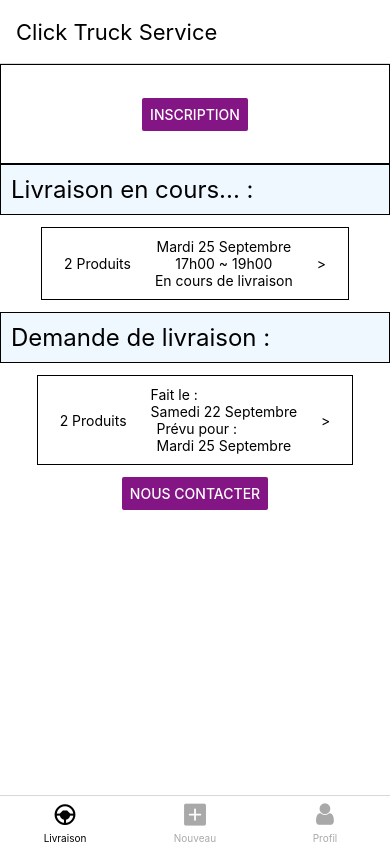
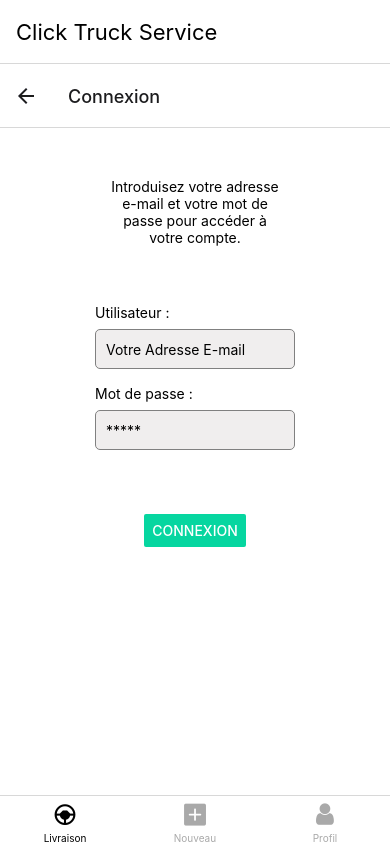
Before and after one commit to JoK3R59/CtsAppClient, a React Native app: screen /Connexion in a window 390 px wide. Built offline with nearby package versions, Linux system fonts and the light colour scheme.

Commit message:
V.0.0.7
Ajout de la page Connexion par LoginScreen + ajout du bouton Connexion

```diff
--- a/src/_shared/_subLogin.js
+++ b/src/_shared/_subLogin.js
@@ -20,6 +20,14 @@ const _subLogin = ({ navigation }) => {
              }}
              title="Inscription"
              color="#841584"
+            />
+
+            <Button
+             onPress={ () => {
+                navigation.navigate('Connexion')
+             }}
+             title="Connexion"
+             color="#06d6a0"
             />
             </View>
         )
--- /dev/null
+++ b/src/component/LoginScreen.js
@@ -0,0 +1,89 @@
+import React, { useState } from 'react';
+import { StyleSheet, Text, View, TextInput, Button } from 'react-native';
+
+const textLogin = 'Introduisez votre adresse e-mail et votre mot de passe pour accéder à votre compte.';
+
+const textNextStepRegister = 'Accéder à votre boite e-mail pour valider votre compte, puis connectez-vous';
+
+const LoginScreen = (nextSTepRegister) => {
+
+    const [ email, setEmail ] = useState('')
+
+    const onChangeEmail = value => {
+        setEmail(value)
+    };
+
+    const [ password, setPassword ] = useState('')
+
+    const onChangePassword = value => {
+        setPassword(value)
+    };
+
+    return (
+
+        <View style = { styles.container }>
+
+            <Text style = { styles.textStyle }>
+                { !nextSTepRegister ? textNextStepRegister : textLogin }
+            </Text>
+
+            <View style = { styles.viewContent }>
+
+                <Text>Utilisateur :</Text>
+
+                <TextInput style = { styles.backgroundStyle }
+                 placeholder = "Votre Adresse E-mail"
+                 value = { email }
+                 onChangeText = { onChangeEmail }
+                />
+            </View>
+
+            <View style = {[ styles.viewContent, { marginBottom: 64 }]}>
+
+                <Text>Mot de passe :</Text>
+
+                <TextInput style = { styles.backgroundStyle }
+                 placeholder = "*****"
+                 value = { password }
+                 onChangeText = { onChangePassword }
+                />
+            </View>
+
+            <Button
+             onPress={ () => {}}
+             title= 'Connexion'
+             color= "#06d6a0"
+            />
+        </View>
+    )
+};
+
+const styles = StyleSheet.create({
+    container: {
+        flex: 1,
+        flexDirection: 'column',
+        alignItems: 'center',
+        // justifyContent: 'center',
+        backgroundColor: '#fff'
+    },
+    textStyle: {
+        textAlign: 'center',
+        marginHorizontal: 110,
+        marginVertical: 50
+    },
+    viewContent: {
+        marginVertical: 8
+    },
+    backgroundStyle: {
+        backgroundColor: '#f0eeee',
+        padding: 10,
+        height: 40,
+        width: 200,
+        borderWidth: 1,
+        borderRadius: 5,
+        borderColor: 'gray',
+        marginTop: 8
+    }
+});
+
+export default LoginScreen;
--- a/src/component/RegistrationScreen.js
+++ b/src/component/RegistrationScreen.js
@@ -7,13 +7,17 @@ import _DataRegister from './_registration/_DataRegister';
 
 const { width } = Dimensions.get('window');
 
-const RegistrationScreen = () => {
+const RegistrationScreen = ({ navigation }) => {
 
     const [ stepRegister, setStepRegister ] = useState(false)
 
     const [ titleButton, setTitleButton ] = useState('Suivant')
 
     const onChangeStepRegister = () => {
+
+        if (titleButton === 'Terminer') {
+            navigation.navigate('Connexion', {nextSTepRegister : true})
+        }
 
         setStepRegister(true)
 
@@ -67,8 +71,8 @@ const RegistrationScreen = () => {
 
             <Button
              onPress={ () => { onChangeStepRegister() }}
-             title={ titleButton }
-             color="#841584"
+             title= { titleButton }
+             color= "#841584"
             />
         </View>
     )
--- a/src/navigation/HomeNav.js
+++ b/src/navigation/HomeNav.js
@@ -4,6 +4,7 @@ import { createStackNavigator } from '@react-navigation/stack';
 import HomeScreen from '../component/HomeScreen';
 import ContactScreen from '../component/ContactScreen';
 import RegistrationScreen from '../component/RegistrationScreen';
+import LoginScreen from '../component/LoginScreen';
 
 const Stack = createStackNavigator();
 
@@ -12,11 +13,14 @@ function HomeNavigator() {
         <Stack.Navigator>
 
             <Stack.Screen options = {{ headerShown: false }}
-             name = 'Accueil' component = { HomeScreen } />
+             name = 'Accueil' component = { HomeScreen }
+            />
 
             <Stack.Screen name = 'Contact' component = { ContactScreen } />
 
             <Stack.Screen name = 'Inscription' component = { RegistrationScreen } />
+
+            <Stack.Screen name = 'Connexion' component = { LoginScreen } />
         </Stack.Navigator>
     )
 };
```
